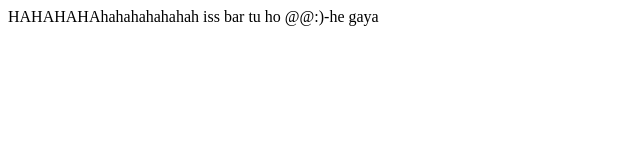
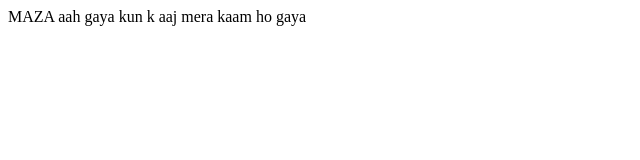
Before and after one commit to AhsanKhurshid97/Bootcamp2020, a plain HTML site: page index.html in a window 1280 px wide. Shown: the whole page, without its empty margins (0-640 px from the left). Drawn offline with Linux system fonts and the light colour scheme.

Commit message:
Update index.html

```diff
--- a/index.html
+++ b/index.html
@@ -5,7 +5,7 @@
 </head>
 <body>
    <div>
-   HAHAHAHAhahahahahahah iss bar tu ho @@:)-he gaya
+   MAZA aah gaya kun k aaj mera kaam ho gaya
    </div>
 </body>
 </html>
```
